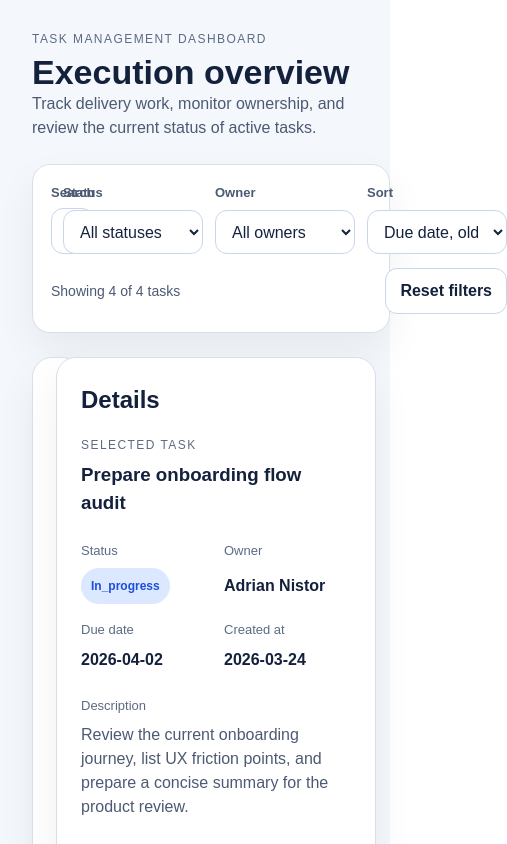
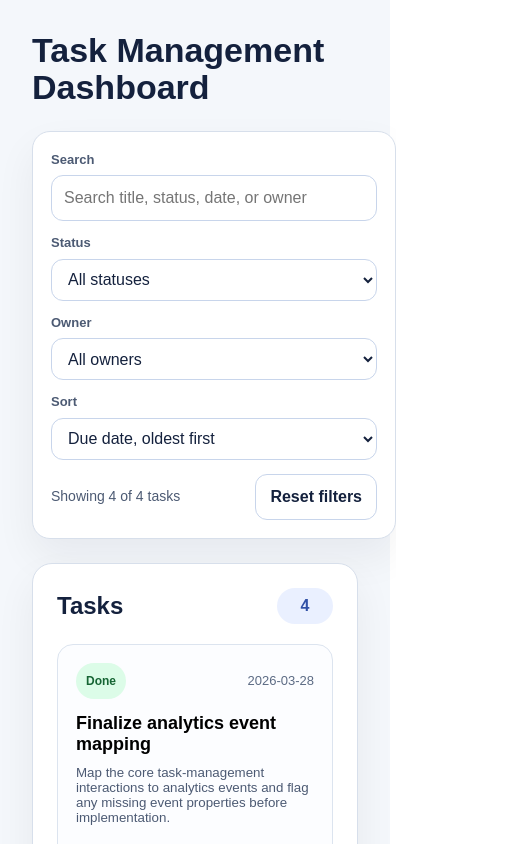
Before and after one commit to adriannistordeveloper/management-dashboard, a React (Vite) app: page / in a window 390 px wide. Shown: the top 844 px of the page, 507 px wide, since content can reach past the window. Built offline with nearby package versions, Linux system fonts and the light colour scheme.

Commit message:
feature: small cleanup and mobile adjustments

```diff
--- a/src/components/tasks/TaskDetailsPanel/style.tsx
+++ b/src/components/tasks/TaskDetailsPanel/style.tsx
@@ -43,7 +43,7 @@ export const titleStyle: CSSProperties = {
 
 export const gridStyle: CSSProperties = {
   display: 'grid',
-  gridTemplateColumns: 'repeat(2, minmax(0, 1fr))',
+  gridTemplateColumns: 'repeat(auto-fit, minmax(min(100%, 180px), 1fr))',
   gap: '16px',
 }
 
--- a/src/components/tasks/TasksDashboard/style.tsx
+++ b/src/components/tasks/TasksDashboard/style.tsx
@@ -10,7 +10,7 @@ export const dashboardShellStyle: CSSProperties = {
 
 export const dashboardGridStyle: CSSProperties = {
   display: 'grid',
-  gridTemplateColumns: 'minmax(0, 1.2fr) minmax(320px, 0.8fr)',
+  gridTemplateColumns: 'repeat(auto-fit, minmax(min(100%, 320px), 1fr))',
   gap: '24px',
 }
 
--- a/src/components/tasks/TasksToolbar/TasksToolbar.tsx
+++ b/src/components/tasks/TasksToolbar/TasksToolbar.tsx
@@ -5,13 +5,12 @@ import {
   actionsRowStyle,
   controlsCardStyle,
   controlsGridStyle,
-  eyebrowStyle,
   fieldGroupStyle,
   fieldLabelStyle,
   inputStyle,
   introBlockStyle,
-  noteStyle,
   resetButtonStyle,
+  searchFieldGroupStyle,
   summaryStyle,
   titleStyle,
   toolbarStyle,
@@ -31,16 +30,12 @@ export function TasksToolbar() {
   return (
     <header style={toolbarStyle}>
       <div style={introBlockStyle}>
-        <p style={eyebrowStyle}>Task Management Dashboard</p>
-        <h1 style={titleStyle}>Execution overview</h1>
-        <p style={noteStyle}>
-          Track delivery work, monitor ownership, and review the current status of active tasks.
-        </p>
+        <h1 style={titleStyle}>Task Management Dashboard</h1>
       </div>
 
       <div style={controlsCardStyle}>
         <div style={controlsGridStyle}>
-          <label style={fieldGroupStyle}>
+          <label style={searchFieldGroupStyle}>
             <span style={fieldLabelStyle}>Search</span>
             <input
               onChange={(event) => setFilters({ search: event.target.value })}
--- a/src/components/tasks/TasksToolbar/style.tsx
+++ b/src/components/tasks/TasksToolbar/style.tsx
@@ -2,24 +2,14 @@ import type { CSSProperties } from 'react'
 
 export const toolbarStyle: CSSProperties = {
   display: 'flex',
+  flexDirection: 'column',
   gap: '24px',
   alignItems: 'stretch',
-  flexWrap: 'wrap',
   marginBottom: '24px',
 }
 
 export const introBlockStyle: CSSProperties = {
-  minWidth: '260px',
-  flex: '1 1 320px',
-}
-
-export const eyebrowStyle: CSSProperties = {
-  margin: '0 0 8px',
-  fontSize: '12px',
-  lineHeight: 1.2,
-  letterSpacing: '0.12em',
-  textTransform: 'uppercase',
-  color: '#5c6b84',
+  width: '100%',
 }
 
 export const titleStyle: CSSProperties = {
@@ -28,17 +18,10 @@ export const titleStyle: CSSProperties = {
   lineHeight: 1.1,
 }
 
-export const noteStyle: CSSProperties = {
-  maxWidth: '420px',
-  margin: 0,
-  color: '#4c5a73',
-}
-
 export const controlsCardStyle: CSSProperties = {
   display: 'grid',
   gap: '14px',
-  minWidth: '320px',
-  flex: '1 1 420px',
+  width: '100%',
   padding: '18px',
   borderRadius: '18px',
   background: '#ffffff',
@@ -48,13 +31,19 @@ export const controlsCardStyle: CSSProperties = {
 
 export const controlsGridStyle: CSSProperties = {
   display: 'grid',
-  gridTemplateColumns: 'minmax(0, 1.8fr) repeat(3, minmax(140px, 1fr))',
+  gridTemplateColumns: 'repeat(auto-fit, minmax(min(100%, 180px), 1fr))',
   gap: '12px',
 }
 
 export const fieldGroupStyle: CSSProperties = {
   display: 'grid',
   gap: '6px',
+}
+
+export const searchFieldGroupStyle: CSSProperties = {
+  display: 'grid',
+  gap: '6px',
+  gridColumn: '1 / -1',
 }
 
 export const fieldLabelStyle: CSSProperties = {
```
